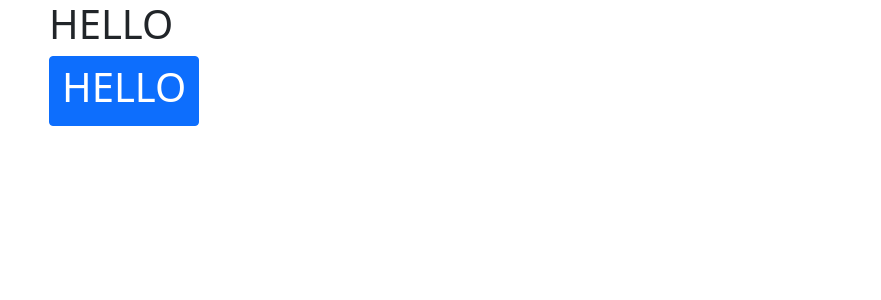
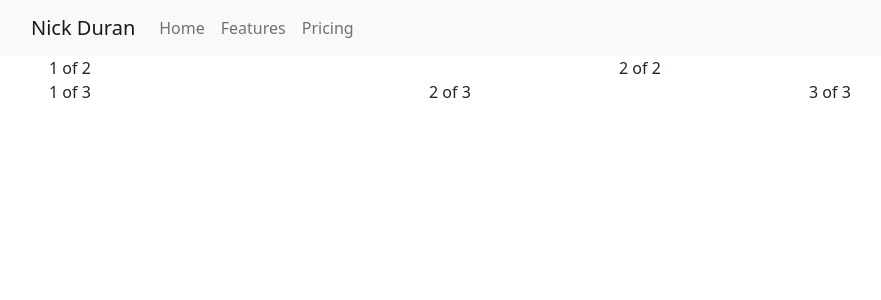
Before and after one commit to nvduran/nick-duran, a React (Create React App) app in the folder nick-duran/: page / in a window 1280 px wide. Shown: the top 300 px of the page, without its empty margins (33-914 px from the left). Built offline with nearby package versions, Linux system fonts and the light colour scheme.

Commit message:
basic gallery

```diff
--- a/nick-duran/src/App.js
+++ b/nick-duran/src/App.js
@@ -1,6 +1,6 @@
 import React, { useState } from 'react';
 import { Container, Button } from 'react-bootstrap';
-import Nav from './components/Nav';
+import Navi from './components/Nav';
 import About from './components/About';
 import Gallery from './components/Gallery';
 import 'bootstrap/dist/css/bootstrap.min.css';
@@ -11,14 +11,15 @@ function App() {
 
     return (
         <div>
-            <Nav
+            <Navi
                 // categories={categories}
                 // setCurrentCategory={setCurrentCategory}
                 // currentCategory={currentCategory}
-            ></Nav>
+            ></Navi>
             <main>
+            <Gallery></Gallery>
                 {/* <div>
-                    <Gallery></Gallery>
+
                     <About></About>
                 </div> */}
             </main>
--- a/nick-duran/src/components/Gallery/index.js
+++ b/nick-duran/src/components/Gallery/index.js
@@ -0,0 +1,22 @@
+import React, { useEffect } from 'react';
+import { Container, Button, Navbar, Nav, Row, Col } from 'react-bootstrap';
+import { capitalizeFirstLetter } from '../../utils/helpers.js';
+
+
+function Gallery(props) {
+    return (
+        <Container>
+  <Row>
+    <Col>1 of 2</Col>
+    <Col>2 of 2</Col>
+  </Row>
+  <Row>
+    <Col>1 of 3</Col>
+    <Col>2 of 3</Col>
+    <Col>3 of 3</Col>
+  </Row>
+</Container>
+    );
+}
+
+export default Gallery;
--- a/nick-duran/src/components/Nav/index.js
+++ b/nick-duran/src/components/Nav/index.js
@@ -1,67 +1,21 @@
 import React, { useEffect } from 'react';
-import { Container, Button } from 'react-bootstrap';
+import { Container, Button, Navbar, Nav } from 'react-bootstrap';
 import { capitalizeFirstLetter } from '../../utils/helpers.js';
 
 
-function Nav(props) {
-
-    // const {
-    //     categories = [],
-    //     setCurrentCategory,
-    //     currentCategory,
-    // } = props;
-
-    // useEffect(() => {
-    //     document.title = capitalizeFirstLetter(currentCategory.name);
-    // }, [currentCategory]);
-
-    // return (
-    //     <header className="flex-row px-1">
-    //         <h2>
-    //             <a data-testid="link" href="/">
-    //                 {/* <span role="img" aria-label="camera"> 📸</span> Oh Snap! */}
-    //             </a>
-    //         </h2>
-    //         <nav>
-    //             <ul className="flex-row">
-    //                 <li className="mx-2">
-    //                     <a data-testid="about" href="#about">
-    //                         About me
-    //                     </a>
-    //                 </li>
-    //                 <li className="mx-2">
-    //                     <span>Contact</span>
-    //                 </li>
-    //                 {categories.map((category) => (
-    //                     <li
-    //                         className={`mx-1 ${currentCategory.name === category.name && 'navActive'
-    //                             }`}
-    //                         key={category.name}
-    //                     >
-    //                         <span
-    //                             onClick={() => {
-    //                                 setCurrentCategory(category)
-    //                             }}
-    //                         >
-    //                             {capitalizeFirstLetter(category.name)}
-    //                         </span>
-    //                     </li>
-    //                 ))}
-    //             </ul>
-    //         </nav>
-    //     </header>
-    // );
-
-
+function Navi(props) {
     return (
 
-        <Container>
-            <h1>HELLO</h1>
-            <Button><h1>HELLO</h1></Button>
-        </Container>
-
+            <Navbar expand="sm" variant="light" bg="light" className="navBar">
+                <Navbar.Brand href="#">Nick Duran</Navbar.Brand>
+                <Nav>
+                    <Nav.Link href="#home">Home</Nav.Link>
+                    <Nav.Link href="#features">Features</Nav.Link>
+                    <Nav.Link href="#pricing">Pricing</Nav.Link>
+                </Nav>
+            </Navbar>
 
     );
 }
 
-export default Nav;
+export default Navi;
--- a/nick-duran/src/index.css
+++ b/nick-duran/src/index.css
@@ -11,3 +11,7 @@ code {
   font-family: source-code-pro, Menlo, Monaco, Consolas, 'Courier New',
     monospace;
 }
+
+.navBar {
+  padding: 5%;
+}
```
